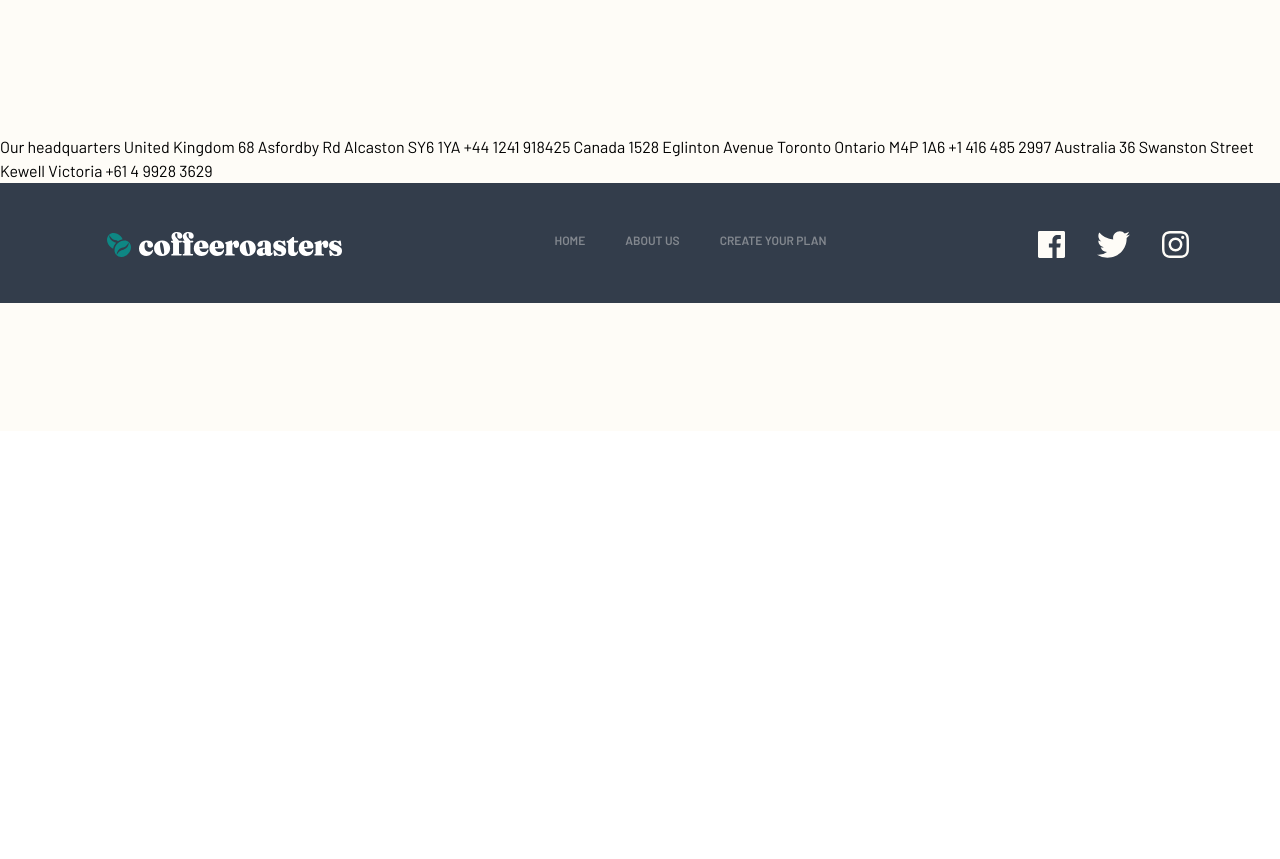
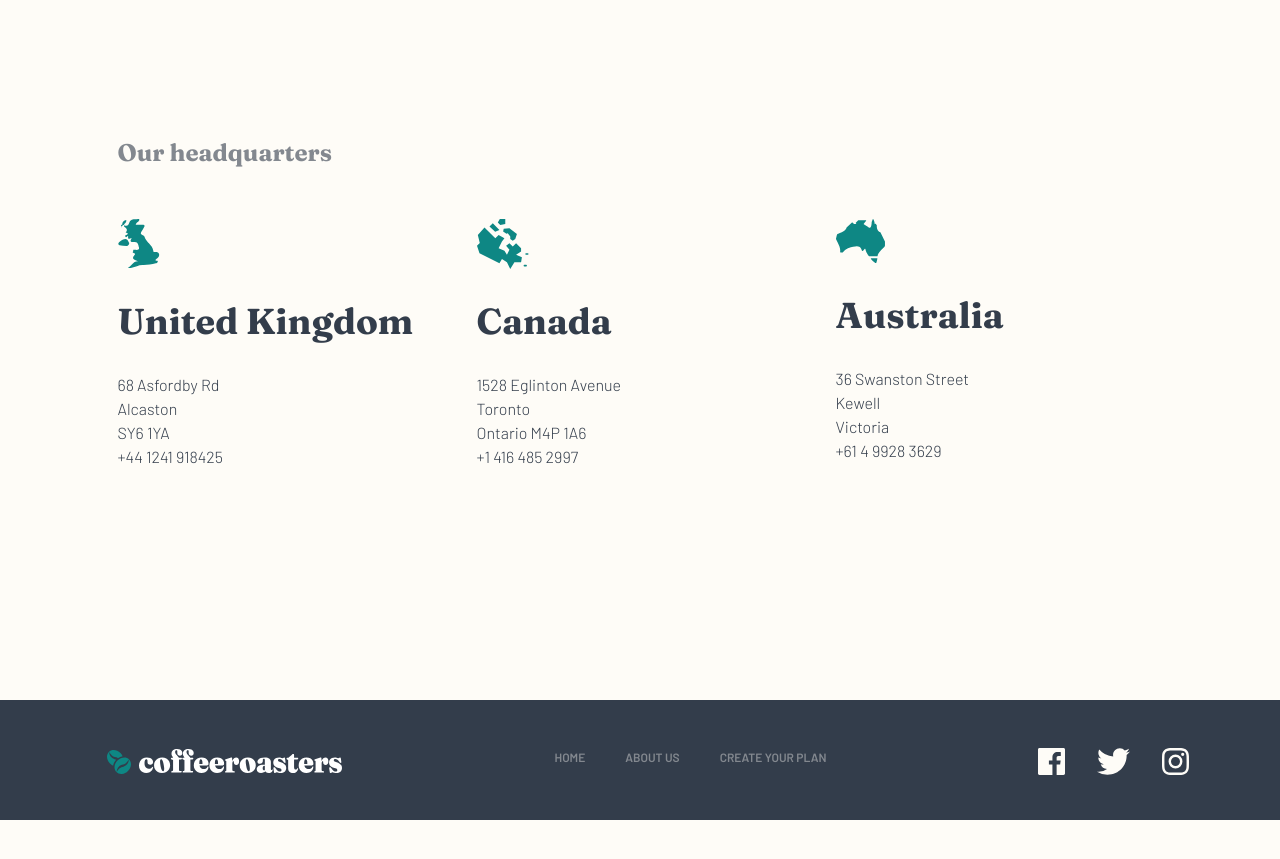
Before and after one commit to k-monnik/coffeeroasters-subscription, a React (Create React App) app: page /about-us in a window 1280 px wide. Shown: the part 1880-2739 px from the top of the page. Before the commit the page ends 2311 px from the top, so only its background shows below. Built offline with nearby package versions, Linux system fonts and the light colour scheme.

Commit message:
add desktop styling to -headquarters- section

```diff
--- a/src/components/About.js
+++ b/src/components/About.js
@@ -1,6 +1,9 @@
 import coffeeCup from '../starter-code/assets/about/desktop/image-hero-whitecup.jpg';
 import barista from '../starter-code/assets/about/desktop/image-commitment.jpg';
 import latte from '../starter-code/assets/about/desktop/image-quality.jpg';
+import australia from '../starter-code/assets/about/desktop/illustration-australia.svg';
+import canada from '../starter-code/assets/about/desktop/illustration-canada.svg';
+import uk from '../starter-code/assets/about/desktop/illustration-uk.svg';
 
 const About = () => {
     return (
@@ -54,6 +57,36 @@ const About = () => {
                 </div>
             </div>
 
+            {/* UNCOMPROMISING QUALITY END */}
+
+            {/* OUR HEADQUARTERS START */}
+
+            <div className='md:w-[1045px] md:h-[565px] mx-auto'>
+                <h1 className='font-Fraunces font-bold text-grey text-2xl my-12'>Our headquarters</h1>
+                <div className='mb-4'>
+                    <div className='grid grid-flow-col grid-cols-3 gap-x-8'>
+                        <div className=' h-[355px]'>
+                            <img src={uk} alt="small teal illustration of UK" className='pb-8' />
+                            <div className='font-bold font-Fraunces text-dark-grey-blue text-4xl leading-10 pb-8'>United Kingdom</div>
+                            <div className='font-Barlow text-dark-grey-blue font-light'>68 Asfordby Rd<br></br>Alcaston<br></br>SY6 1YA<br></br>+44 1241 918425</div>
+
+                        </div>
+                        <div className='w-[285px] h-[355px]'>
+                            <img src={canada} alt="small teal illustration of Canada" className='pb-8' />
+                            <div className='font-bold font-Fraunces text-dark-grey-blue text-4xl  leading-10 pb-8'>Canada</div>
+                            <div className='font-Barlow text-dark-grey-blue font-light'>1528 Eglinton Avenue<br></br>Toronto<br></br>Ontario M4P 1A6<br></br>+1 416 485 2997</div>
+
+                        </div>
+                        <div className='w-[285px] h-[355px]'>
+                            <img src={australia} alt="small teal illustration of Australia" className='pb-8' />
+                            <div className='font-bold font-Fraunces text-dark-grey-blue text-4xl leading-10 pb-8'>Australia</div>
+                            <div className='font-Barlow text-dark-grey-blue font-light'>36 Swanston Street<br></br>Kewell<br></br>Victoria<br></br>+61 4 9928 3629</div>
+
+                        </div>
+                    </div>
+                </div>
+            </div>
+
             <p>
 
 
@@ -63,25 +96,22 @@ const About = () => {
 
 
 
-                Our headquarters
 
-                United Kingdom
-                68 Asfordby Rd
-                Alcaston
-                SY6 1YA
-                +44 1241 918425
 
-                Canada
-                1528 Eglinton Avenue
-                Toronto
-                Ontario M4P 1A6
-                +1 416 485 2997
 
-                Australia
-                36 Swanston Street
-                Kewell
-                Victoria
-                +61 4 9928 3629
+
+
+
+
+
+
+
+
+
+
+
+
+
             </p>
         </div>
     )
```
